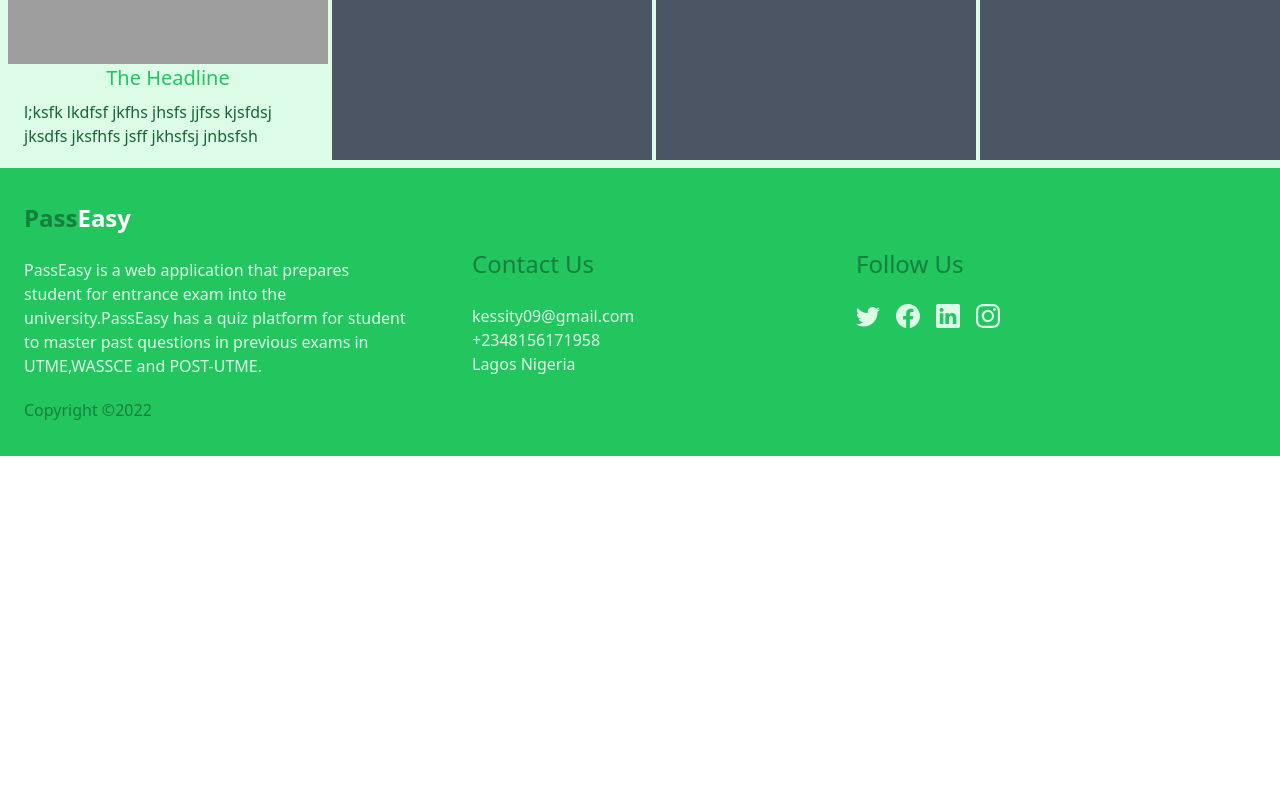
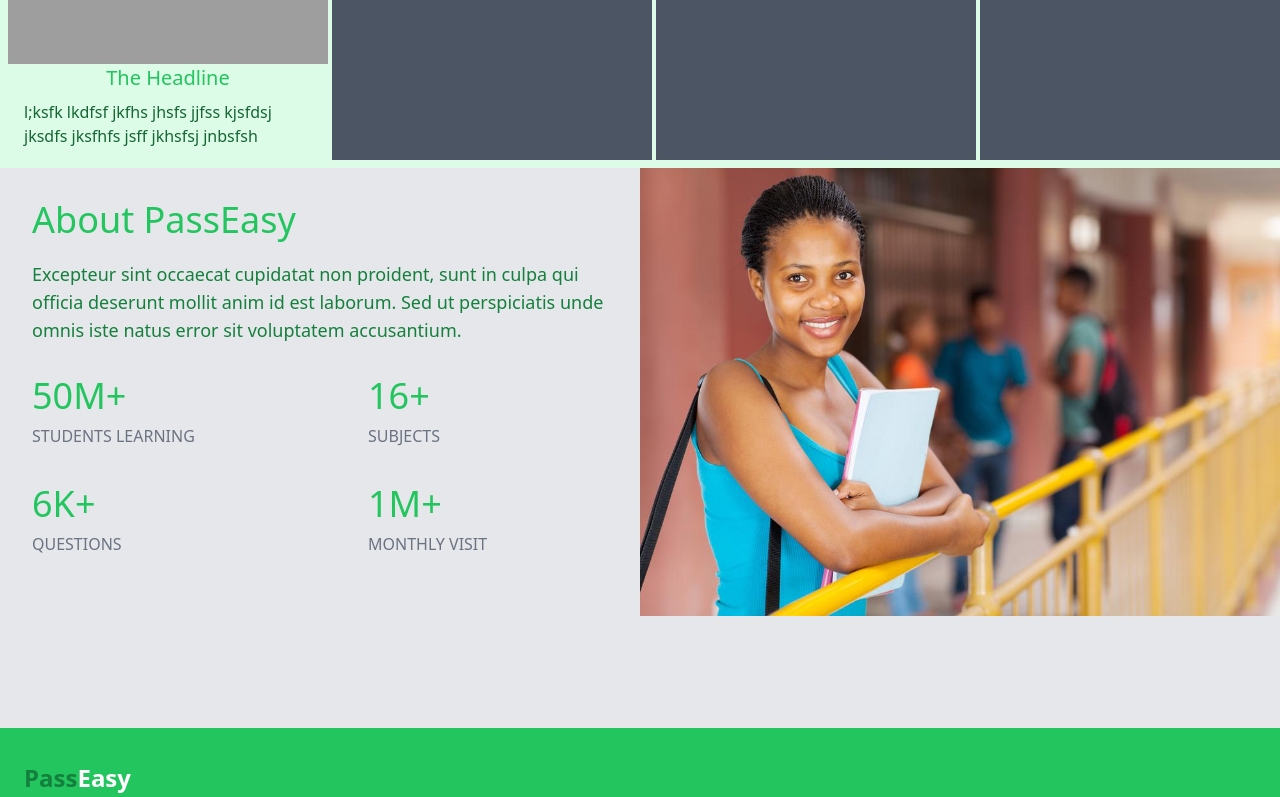
Before and after one commit to KINGSLEYEHAPA/pass-easy-stutern-personal-project, a React (Create React App) app: page / in a window 1280 px wide. Shown: the part 2000-2797 px from the top of the page. Before the commit the page ends 2456 px from the top, so only its background shows below. Built offline with nearby package versions, Linux system fonts and the light colour scheme; grey boxes are pictures that could not be loaded.

Commit message:
working About section

```diff
--- a/src/components/Header.jsx
+++ b/src/components/Header.jsx
@@ -50,6 +50,7 @@
         </div>
       </div>
       <div className="flex justify-between items-center w-full h-20 bg-green-300 px-5 sticky z-20 top-0 shadow-lg  ">
+        <Link to="/">
           <motion.p
             initial={{ x: -200, opacity: 0 }}
             animate={{ opacity: 1, x: 0 }}
@@ -62,6 +63,7 @@
           >
             Pass<span className="text-white">Easy</span>
           </motion.p>
+        </Link>
         <div className=" md:pr-14 md:block hidden">
           <ul className="md:flex md:text-center justify-center md:space-x-7 text-green-700  cursor-pointer md:text-md   ">
             <Link to="/">
--- a/src/components/HomePage.jsx
+++ b/src/components/HomePage.jsx
@@ -4,6 +4,7 @@
 import waecLogo from "../assets/img/WAEC.webp";
 import postUtme from "../assets/img/post-utme.jfif";
 import dictionaryLogo from "../assets/img/dictionary.jfif";
+import pastQuestions from "../assets/img/pastquestions.jpg";
 import { BsArrowRight } from "react-icons/bs";
 import { Link } from "react-router-dom";
 import { motion, useAnimation } from "framer-motion";
@@ -231,6 +232,53 @@
         </div>
       </div>
       <News />
+      <div className="flex flex-col h-[60rem] sm:h-[55rem] ssm:h-[35rem] ssm:flex ssm:flex-row  bg-gray-200">
+        <aside className=" h-2/3 ssm:h-full sm:h-[25rem] ssm:w-1/2  flex flex-col p-4 ">
+          <div className="p-4">
+            <h2 className="text-2xl md:text-4xl text-green-500">
+              About PassEasy
+            </h2>
+            <p className="text-sm ssm:text-lg text-green-700 mt-5">
+              Excepteur sint occaecat cupidatat non proident, sunt in culpa qui
+              officia deserunt mollit anim id est laborum. Sed ut perspiciatis
+              unde omnis iste natus error sit voluptatem accusantium.
+            </p>
+          </div>
+          <div className="flex flex-col gap-1">
+            <div className="flex gap-28 p-4">
+              <div className="w-56 space-y-2">
+                {" "}
+                <p className="text-4xl text-green-500">50M+</p>{" "}
+                <p className="text-md text-gray-500">STUDENTS LEARNING</p>
+              </div>
+              <div className="w-56 space-y-2">
+                {" "}
+                <p className="text-4xl text-green-500">16+</p>{" "}
+                <p className="text-md text-gray-500">SUBJECTS</p>
+              </div>
+            </div>
+            <div className="flex gap-28 p-4">
+              <div className="w-56 space-y-2">
+                {" "}
+                <p className="text-4xl text-green-500">6K+</p>{" "}
+                <p className="text-md text-gray-500">QUESTIONS</p>
+              </div>
+              <div className="w-56 space-y-2">
+                {" "}
+                <p className="text-4xl text-green-500">1M+</p>{" "}
+                <p className="text-md text-gray-500">MONTHLY VISIT</p>
+              </div>
+            </div>
+          </div>
+        </aside>
+        <aside className=" h-[18rem] sm:h-[35rem] ssm:h-full ssm:w-1/2">
+          <img
+            className="w-full h-full ssm:h-[21rem] lg:h-4/5"
+            src={pastQuestions}
+            alt="Student"
+          />
+        </aside>
+      </div>
     </div>
   );
 };
```
Lines whose indentation alone changed are shown as unchanged.
